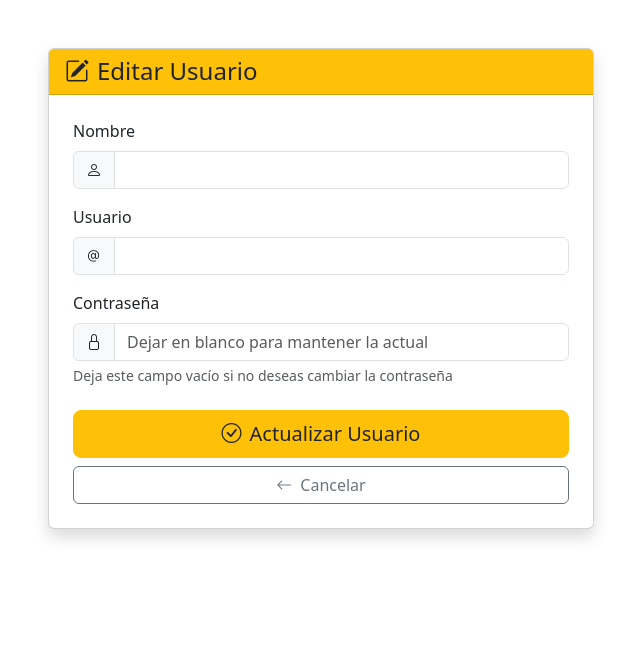
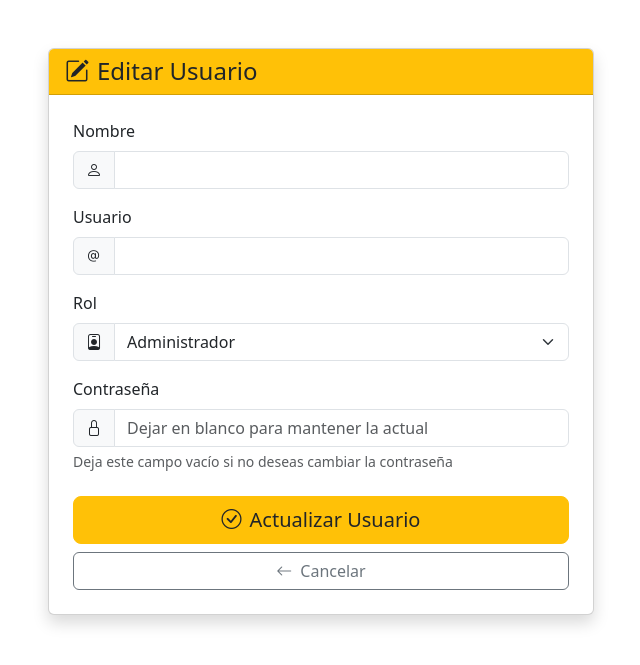
Before and after one commit to RodrigoApaza7/www, a CodeIgniter 4 app: the page made by ventas/app/Views/usuarios/editar.php in a window 1280 px wide. Shown: the top 665 px of the page, without its empty margins (319-959 px from the left). Run offline with PHP 8.4 and a stand-in for CodeIgniter, Linux system fonts and the light colour scheme; the template is opened without the code that fills it, so the values that code supplies are empty; some libraries are stand-ins or nearby versions.

Commit message:
cambio de rol

```diff
--- a/ventas/app/Views/usuarios/editar.php
+++ b/ventas/app/Views/usuarios/editar.php
@@ -33,6 +33,17 @@
                             </div>
                         </div>
 
+                        <div class="mb-3">
+                            <label for="rol" class="form-label">Rol</label>
+                            <div class="input-group">
+                                <span class="input-group-text"><i class="bi bi-person-badge"></i></span>
+                                <select name="rol" id="rol" class="form-select" required>
+                                    <option value="admin" <?= $usuario['rol'] === 'admin' ? 'selected' : '' ?>>Administrador</option>
+                                    <option value="vendedor" <?= $usuario['rol'] === 'vendedor' ? 'selected' : '' ?>>Vendedor</option>
+                                </select>
+                            </div>
+                        </div>
+
                         <div class="mb-4">
                             <label for="password" class="form-label">Contraseña</label>
                             <div class="input-group">
```
